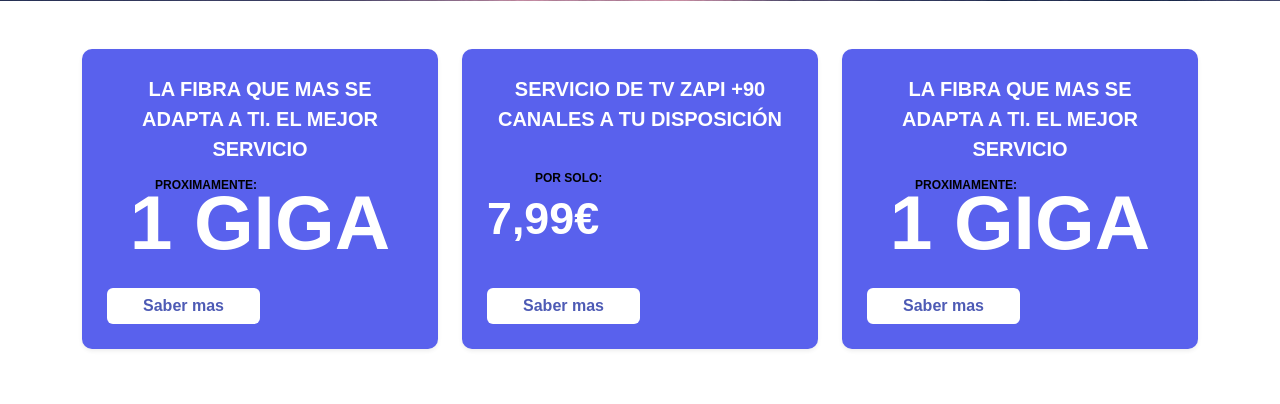
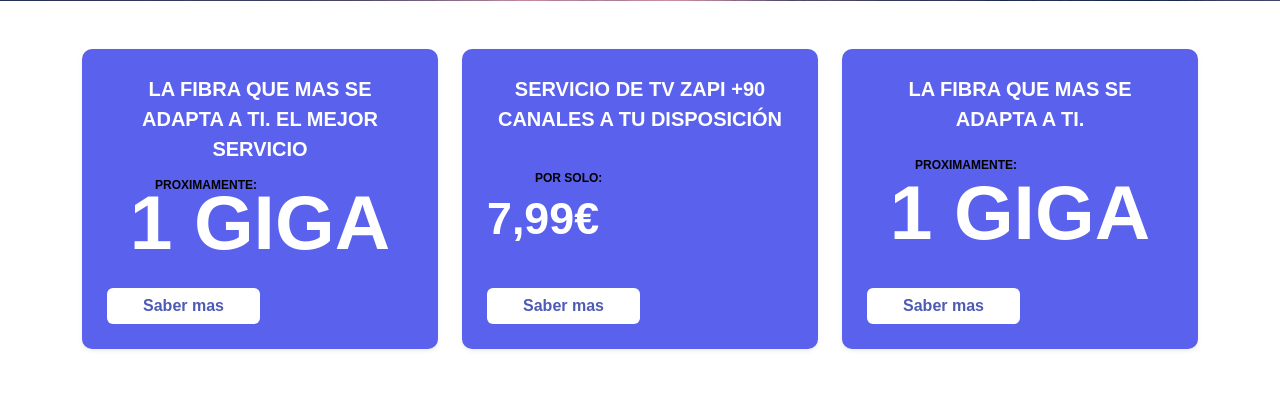
Before and after one commit to insytec-alcala/paginaweb, a PHP site: page / in a window 1280 px wide. Shown: the part 567-971 px from the top of the page. Run offline with PHP 8.4, Linux system fonts and the light colour scheme; some web fonts are replaced.

Commit message:
Cambios de prueba ramas

```diff
--- a/Index.php
+++ b/Index.php
@@ -28,7 +28,6 @@
                     </div>
                 </div>
 
-
             </div>
 
             <div class="col-md-4 mb-4">
@@ -47,7 +46,7 @@
             <div class="col-md-4 mb-4">
                 <div class="card card-principal shadow-sm border-0">
                     <div class="card-body">
-                        <p class="card-text fw-bold fs-5">LA FIBRA QUE MAS SE ADAPTA A TI. EL MEJOR SERVICIO</p>
+                        <p class="card-text fw-bold fs-5">LA FIBRA QUE MAS SE ADAPTA A TI.</p>
                         <p class="ms-5" style="color: black;  text-align: left; margin-bottom: -30px ; font-weight: bold; font-size: 12px ">PROXIMAMENTE:</p>
                         <h1 class="card-title">1 GIGA</h1>
 
```
Also changed, not shown: img/fibraole/alcala_letras.jpg (added), img/fibraole/alcala_sinletras.jpg (added), img/fibraole/almedinilla_letras.jpg (added), img/fibraole/almedinilla_sinletra.jpg (added), img/fibraole/castillo_letras.jpg (added), img/fibraole/castillo_sinletras.jpg (added), img/fibraole/fuensanta_letras.jpg (added), img/fibraole/fuensanta_sinletras.jpg (added).
